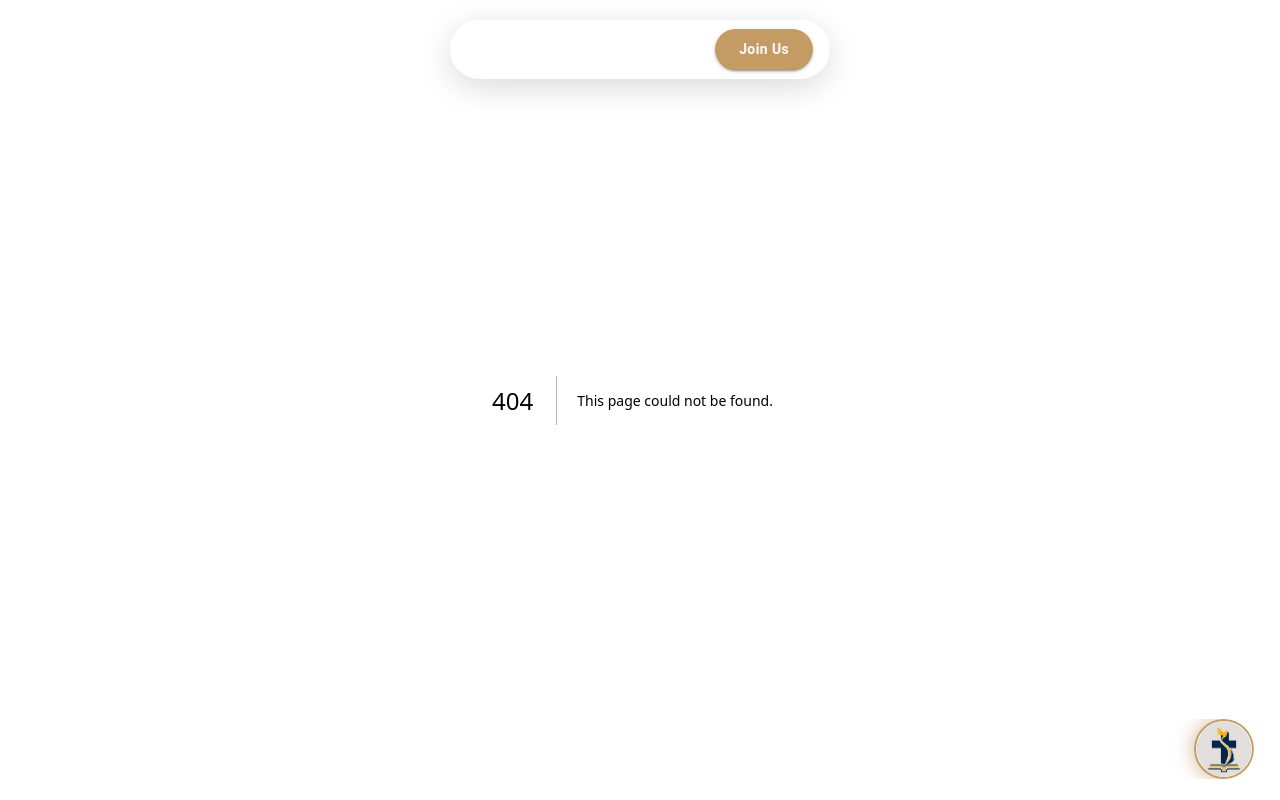
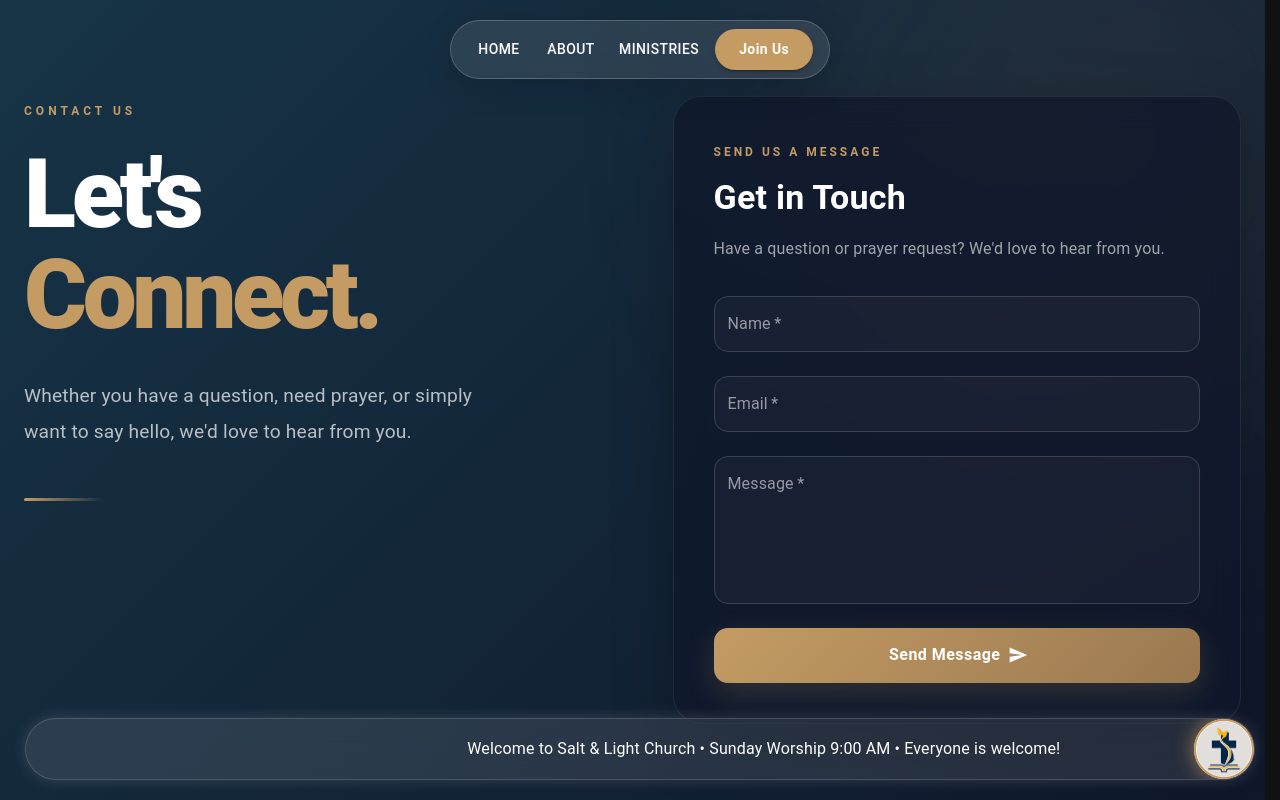
Before and after one commit to JayRostorfer/Salt-LightChurch, a Next.js app: page /contact in a window 1280 px wide. Before the commit this address had no page. Shown: the top 800 px of the page. Built offline with nearby package versions, Linux system fonts and the light colour scheme.

Commit message:
Add ContactHero component with animations

```diff
--- /dev/null
+++ b/src/app/contact/page.js
@@ -0,0 +1,274 @@
+"use client";
+
+import {
+  Box,
+  Container,
+  Grid,
+  Typography,
+} from "@mui/material";
+
+import { useRef, useLayoutEffect } from "react";
+
+import gsap from "gsap";
+import { ScrollTrigger } from "gsap/ScrollTrigger";
+
+import ContactForm5 from "@/components/home/ContactForm5";
+
+gsap.registerPlugin(ScrollTrigger);
+
+export default function ContactHero() {
+  const sectionRef = useRef(null);
+  const titleRef = useRef(null);
+  const descriptionRef = useRef(null);
+  const labelRef = useRef(null);
+  const formRef = useRef(null);
+
+  useLayoutEffect(() => {
+    const ctx = gsap.context(() => {
+      const tl = gsap.timeline({
+        scrollTrigger: {
+          trigger: sectionRef.current,
+          start: "top 80%",
+          toggleActions: "play none none none",
+        },
+      });
+
+      tl.from(labelRef.current, {
+        opacity: 0,
+        y: 20,
+        duration: 0.6,
+        ease: "power2.out",
+      })
+
+        .from(
+          titleRef.current,
+          {
+            opacity: 0,
+            y: 60,
+            duration: 1,
+            ease: "power3.out",
+          },
+          "-=0.3"
+        )
+
+        .from(
+          descriptionRef.current,
+          {
+            opacity: 0,
+            y: 30,
+            duration: 0.8,
+            ease: "power2.out",
+          },
+          "-=0.5"
+        )
+
+        .from(
+          formRef.current,
+          {
+            opacity: 0,
+            x: 60,
+            duration: 1,
+            ease: "power3.out",
+          },
+          "-=0.7"
+        );
+    }, sectionRef);
+
+    return () => ctx.revert();
+  }, []);
+
+  return (
+    <Box
+      ref={sectionRef}
+      component="section"
+      sx={{
+        position: "relative",
+
+        minHeight: {
+          xs: "auto",
+          md: "100svh",
+        },
+
+        background:
+          "linear-gradient(135deg, #173447 0%, #0f172a 100%)",
+
+        display: "flex",
+        alignItems: "center",
+
+        overflow: "hidden",
+
+        py: {
+          xs: 10,
+          md: 12,
+        },
+      }}
+    >
+      {/* DECORATIVE GLOW */}
+
+      <Box
+        sx={{
+          position: "absolute",
+
+          width: {
+            xs: 300,
+            md: 600,
+          },
+
+          height: {
+            xs: 300,
+            md: 600,
+          },
+
+          borderRadius: "50%",
+
+          background: "rgba(196,155,99,0.08)",
+
+          filter: "blur(120px)",
+
+          top: "-20%",
+          right: "-10%",
+
+          pointerEvents: "none",
+        }}
+      />
+
+      <Container
+        maxWidth="xl"
+        sx={{
+          position: "relative",
+          zIndex: 1,
+        }}
+      >
+        <Grid
+          container
+          spacing={{
+            xs: 6,
+            md: 8,
+            lg: 10,
+          }}
+          alignItems="center"
+        >
+          {/* LEFT CONTENT */}
+
+          <Grid size={{ xs: 12, md: 6 }}>
+            <Box
+              sx={{
+                maxWidth: 600,
+              }}
+            >
+              {/* LABEL */}
+
+              <Typography
+                ref={labelRef}
+                variant="overline"
+                sx={{
+                  display: "block",
+
+                  color: "#c49b63",
+
+                  letterSpacing: 4,
+
+                  fontWeight: 700,
+
+                  mb: 2,
+                }}
+              >
+                CONTACT US
+              </Typography>
+
+              {/* TITLE */}
+
+              <Typography
+                ref={titleRef}
+                component="h1"
+                sx={{
+                  fontSize: {
+                    xs: "3.5rem",
+                    sm: "4.5rem",
+                    lg: "6rem",
+                  },
+
+                  fontWeight: 800,
+
+                  lineHeight: 1.05,
+
+                  letterSpacing: "-0.045em",
+
+                  color: "#fff",
+
+                  mb: 4,
+                }}
+              >
+                Let's
+                <Box
+                  component="span"
+                  sx={{
+                    display: "block",
+                    color: "#c49b63",
+                  }}
+                >
+                  Connect.
+                </Box>
+              </Typography>
+
+              {/* DESCRIPTION */}
+
+              <Typography
+                ref={descriptionRef}
+                sx={{
+                  color: "rgba(255,255,255,0.7)",
+
+                  fontSize: {
+                    xs: "1rem",
+                    md: "1.2rem",
+                  },
+
+                  lineHeight: 1.9,
+
+                  maxWidth: 480,
+                }}
+              >
+                Whether you have a question, need prayer,
+                or simply want to say hello, we'd love
+                to hear from you.
+              </Typography>
+
+              {/* DECORATIVE LINE */}
+
+              <Box
+                sx={{
+                  mt: 6,
+
+                  width: 80,
+                  height: 3,
+
+                  background:
+                    "linear-gradient(90deg, #c49b63, transparent)",
+
+                  borderRadius: 10,
+                }}
+              />
+            </Box>
+          </Grid>
+
+          {/* RIGHT FORM */}
+
+          <Grid size={{ xs: 12, md: 6 }}>
+            <Box
+              ref={formRef}
+              sx={{
+                width: "100%",
+
+                maxWidth: 650,
+
+                mx: "auto",
+              }}
+            >
+              <ContactForm5 />
+            </Box>
+          </Grid>
+        </Grid>
+      </Container>
+    </Box>
+  );
+}
```
